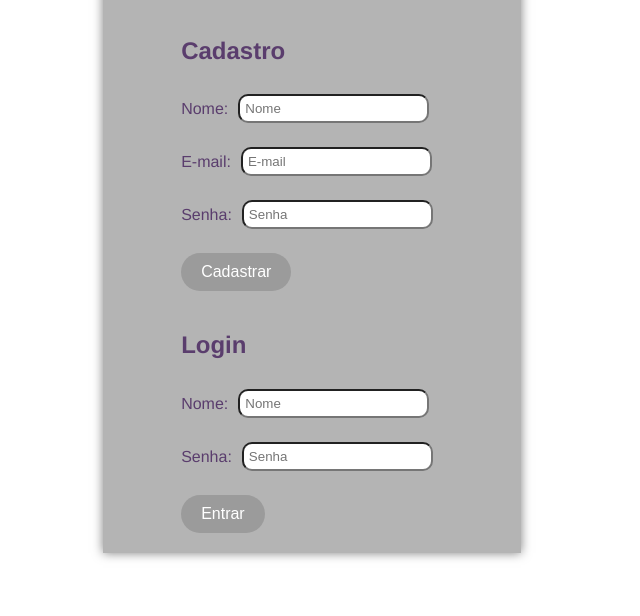
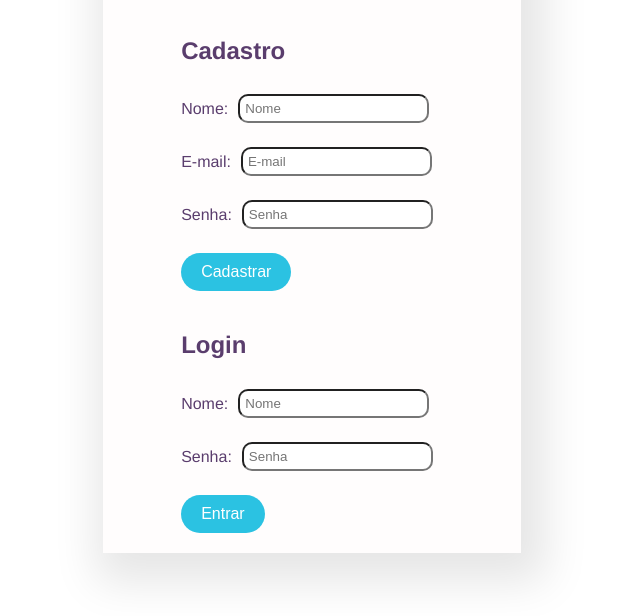
Before and after one commit to samuelvitor28/Cadastro-Com-Express-Mongoose, a website: page public/index.html in a window 1280 px wide. Shown: the part 184-800 px from the top of the page, without its empty margins (328-968 px from the left). Drawn offline with Linux system fonts and the light colour scheme; no server answers.

Commit message:
Adicionando estilos

```diff
--- a/public/style.css
+++ b/public/style.css
@@ -13,10 +13,10 @@ body{
   align-items: center;
   justify-items: center;
   padding: 20px;
-  background-color: #b4b4b4;
+  background-color: #fffdfd;
   display: grid;
   grid-template-columns: 1fr;
-  box-shadow: 0 0 10px rgba(0, 0, 0, 0.5);
+  box-shadow: 9px 13px 41px 16px rgba(0,0,0,0.1);
 }
 button{
   background-color: #9b9b9b;
@@ -31,6 +31,16 @@ button{
 }
 button:hover{
   background-color: #832da5;
+}
+
+button#logoutBtn, button#deleteBtn  {
+  background-color: #f75254;
+}
+button#updateBtn {
+  background-color: #ff7f00;
+}
+button#listBtn, button#signupBtn, button#loginBtn {
+  background-color: #2bc2e2;
 }
 input{
   padding: 5px;
```
